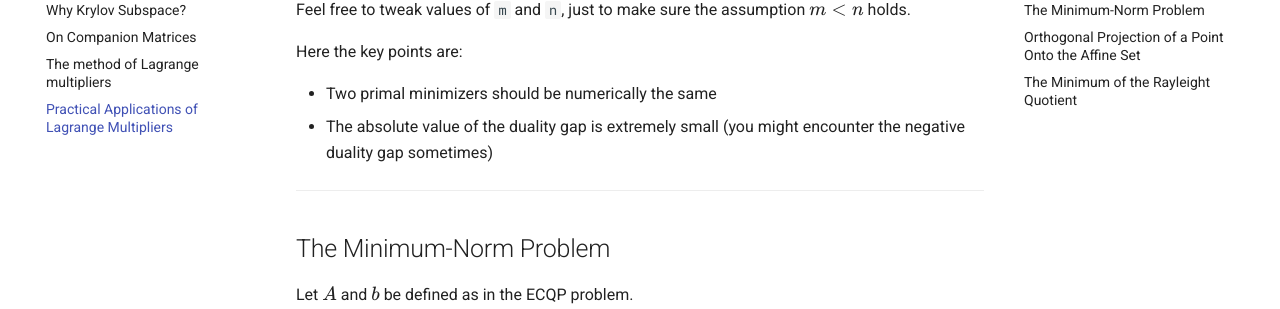
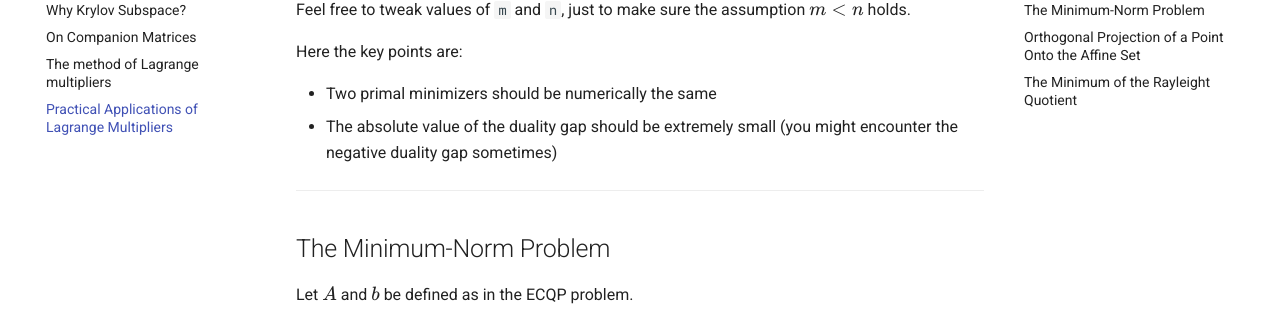
Before and after one commit to mukappalambda/readings, an MkDocs documentation site: the page built from docs/applications-of-lagrange-multipliers.md, in a window 1280 px wide and 900 px high, scrolled down 3583 px. Shown: the part 143-452 px from the top of the window. Built offline with MkDocs 1.6.1 and Material for MkDocs 9.7.7, drawn with Linux system fonts in a browser that asks for light colours; comment, search, counter and statistics services are not loaded; the version menu is left out.

Commit message:
📝 docs: rephrase (#63)
Signed-off-by: Mao-Kai Lan <maokailan24@gmail.com>

```diff
--- a/docs/applications-of-lagrange-multipliers.md
+++ b/docs/applications-of-lagrange-multipliers.md
@@ -137,7 +137,7 @@ Feel free to tweak values of `m` and `n`, just to make sure the assumption $m <
 Here the key points are:
 
 - Two primal minimizers should be numerically the same
-- The absolute value of the duality gap is extremely small (you might encounter the negative duality gap sometimes)
+- The absolute value of the duality gap should be extremely small (you might encounter the negative duality gap sometimes)
 
 ---
 
```
